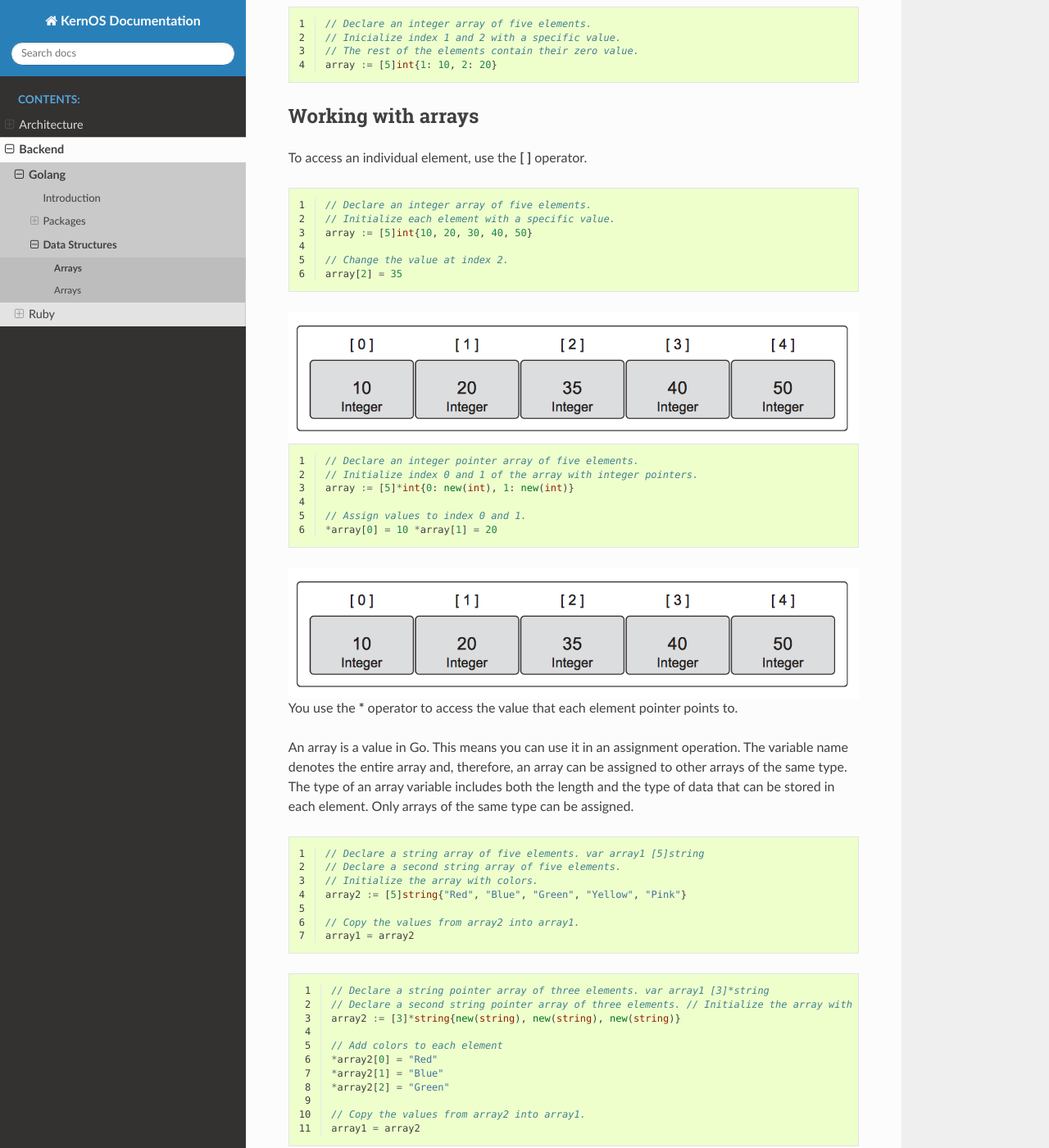
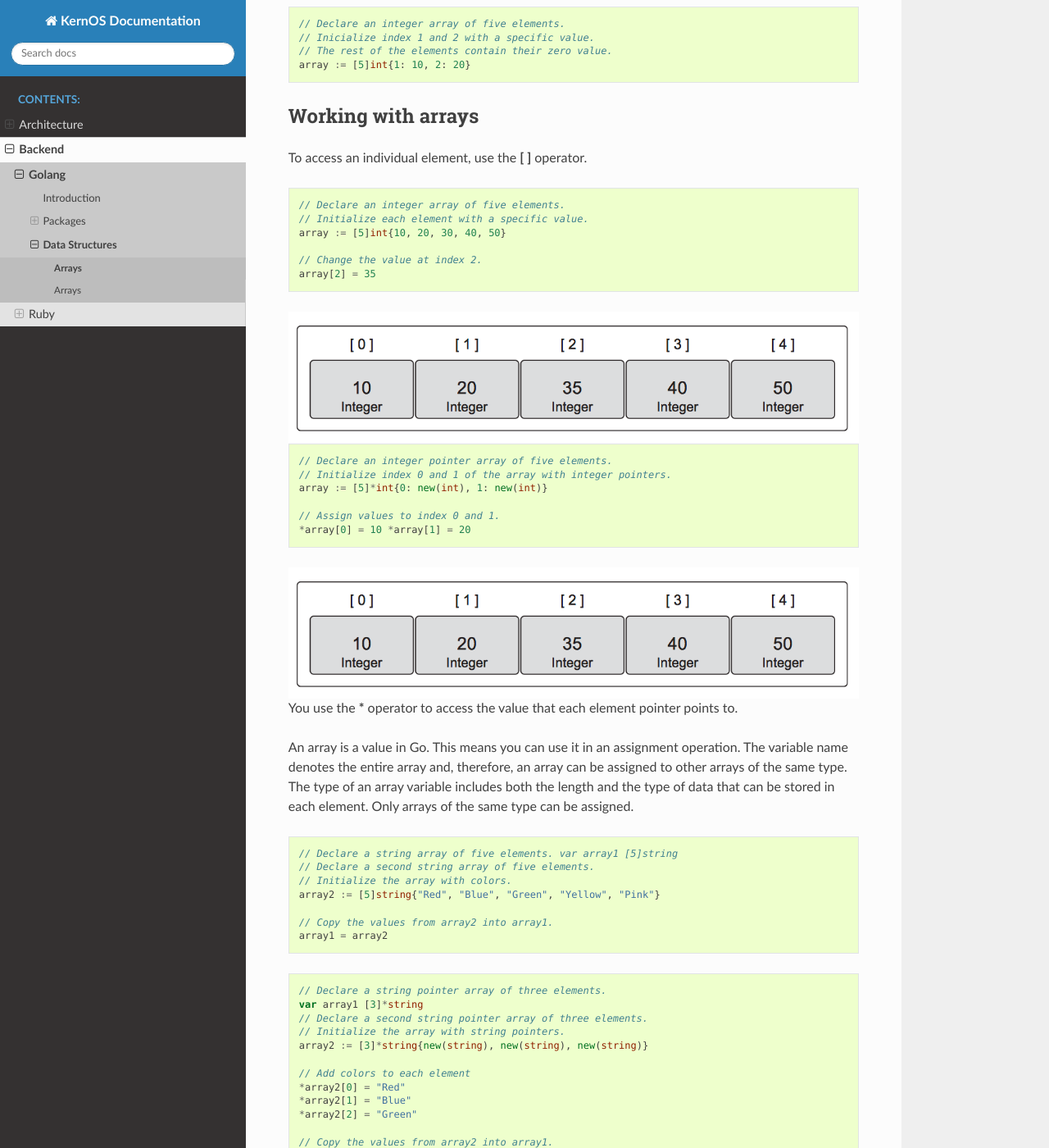
Before and after one commit to kernoslabs/documentation, a Sphinx documentation site: the page built from technology/source/backend/golang/data_structures/arrays.rst, in a window 1280 px wide and 1400 px high, scrolled down 1412 px. Shown: the whole window at 82% size. Built offline with Sphinx 7.4.7 and the Read the Docs theme 2.0.0, drawn with Linux system fonts in a browser that asks for light colours; some of the changed lines change nothing that is shown.

Commit message:
Updated arrays.rst file

```diff
--- a/technology/source/backend/golang/data_structures/arrays.rst
+++ b/technology/source/backend/golang/data_structures/arrays.rst
@@ -15,7 +15,6 @@
 --------------------------
 
 .. code-block:: golang
-    :linenos:
 
     // Declare an integer array of five elements
     var array [5]int   <>   array := [5]int{}
@@ -23,6 +22,9 @@
 Once an array is declared, neither the type of data being stored nor its length can be changed.
 
 When variables in Go are declared, they are always initialized to their zero value for their respective type, and arrays are not different. When an array is initialized, each individual element that belongs to the array is initialized to its zero value.
+
+.. table::
+   :align: center
 
 ======= ==========
 Type    Zero value
@@ -34,7 +36,6 @@
 ======= ==========
 
 .. code-block:: golang
-    :linenos:
 
     // Declare an integer array of five elements.
     // Inicialize each element with a specific value.
@@ -43,7 +44,6 @@
 If the length is given as *...*, Go will identify the lenght of the array based on the number of elements that are inicialized.
 
 .. code-block:: golang
-    :linenos:
 
     // Declare an integer array of five elements.
     // Inicialize each element with a specific value.
@@ -53,7 +53,6 @@
 Go allows us to inicialize specific elements of the array.
 
 .. code-block:: golang
-    :linenos:
 
     // Declare an integer array of five elements.
     // Inicialize index 1 and 2 with a specific value.
@@ -65,10 +64,11 @@
 
 To access an individual element, use the **[ ]** operator.
 
-.. todo:: Accessing array elements
+.. todo::
+
+    Accessing array elements
 
 .. code-block:: golang
-    :linenos:
 
     // Declare an integer array of five elements.
     // Initialize each element with a specific value.
@@ -80,10 +80,11 @@
 .. image:: /images/golang/02-array.png
     :align: center
 
-.. todo:: Accessing array pointer elements
+.. todo::
+
+    Accessing array pointer elements
 
 .. code-block:: golang
-    :linenos:
 
     // Declare an integer pointer array of five elements.
     // Initialize index 0 and 1 of the array with integer pointers.
@@ -99,10 +100,11 @@
 
 An array is a value in Go. This means you can use it in an assignment operation. The variable name denotes the entire array and, therefore, an array can be assigned to other arrays of the same type. The type of an array variable includes both the length and the type of data that can be stored in each element. Only arrays of the same type can be assigned.
 
-.. todo:: Assigning one array to another of the same type
+.. todo::
+
+    Assigning one array to another of the same type
 
 .. code-block:: golang
-    :linenos:
 
     // Declare a string array of five elements. var array1 [5]string
     // Declare a second string array of five elements.
@@ -112,13 +114,16 @@
     // Copy the values from array2 into array1.
     array1 = array2
 
-.. todo:: Assigning one array of pointers to another
+.. todo::
+
+    Assigning one array of pointers to another
 
 .. code-block:: golang
-    :linenos:
 
-    // Declare a string pointer array of three elements. var array1 [3]*string
-    // Declare a second string pointer array of three elements. // Initialize the array with string pointers.
+    // Declare a string pointer array of three elements.
+    var array1 [3]*string
+    // Declare a second string pointer array of three elements.
+    // Initialize the array with string pointers.
     array2 := [3]*string{new(string), new(string), new(string)}
 
     // Add colors to each element
```
